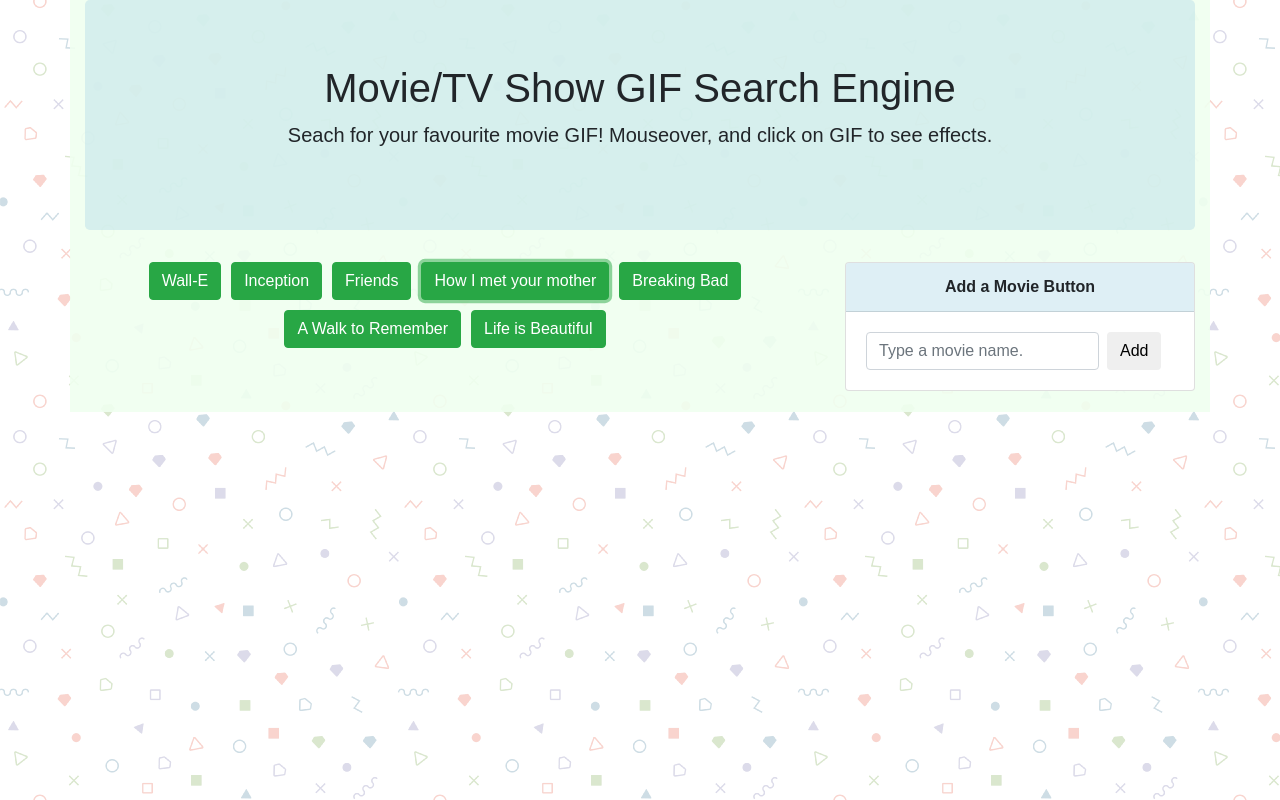
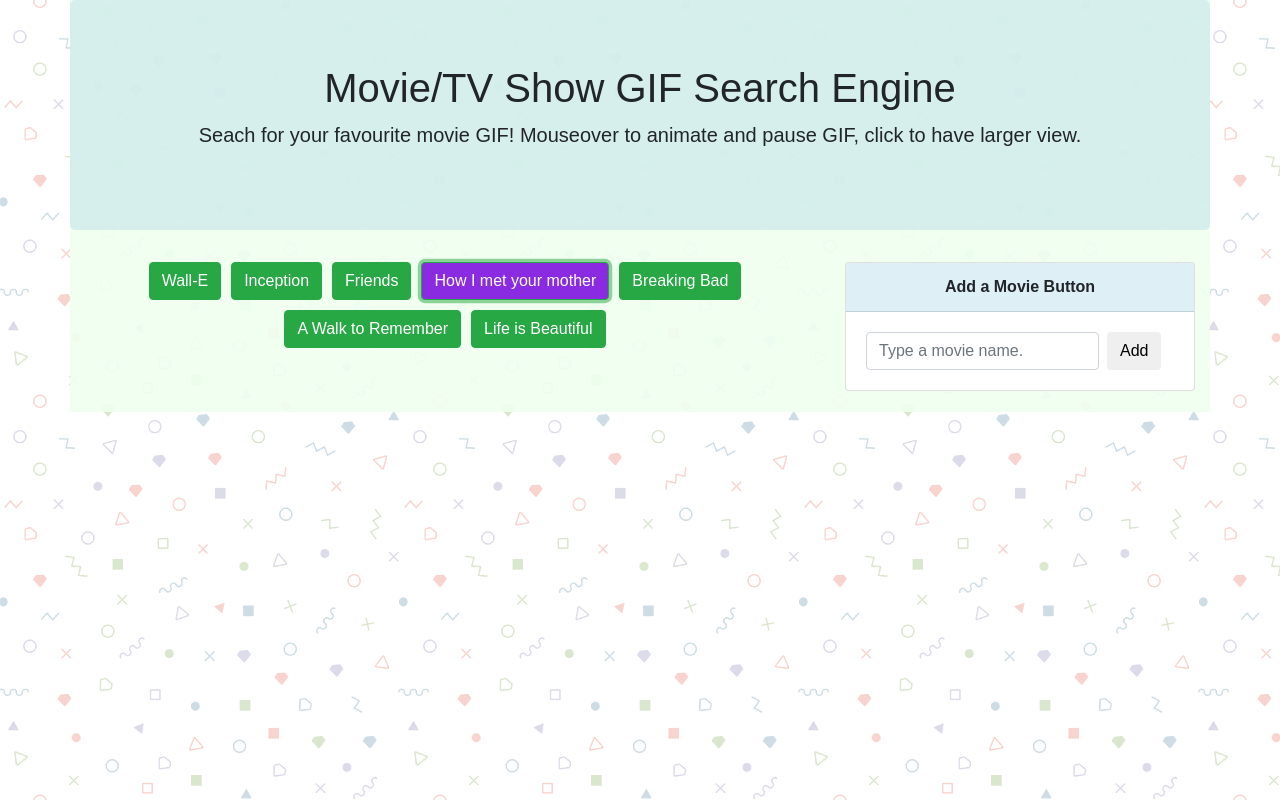
Before and after one commit to farha-neu/GifTastic, a plain HTML site: page index.html in a window 1280 px wide. Both pictures are taken after a click on the button "How I met your mother". Drawn offline with nearby package versions, Linux system fonts and the light colour scheme; no server answers; a web font is replaced by a local one.

Commit message:
active buttons color

```diff
--- a/assets/css/style.css
+++ b/assets/css/style.css
@@ -17,7 +17,10 @@ body{
 .jumbotron,.card-header,.img-thumbnail{
   background: rgb(173,216,230,0.4);
 }
-
+.jumbo .col-md-12{
+  margin: 0;
+  padding: 0;
+}
 button{
   margin-right:10px;
   margin-bottom:10px;
@@ -54,8 +57,6 @@ button{
   text-align: center;
 }
 
-
-
 .caption{
   margin-top:5px;
 }
@@ -68,3 +69,11 @@ button{
   float: right;
   color: black;
 }
+
+.color-change{
+  background: blueviolet;
+}
+
+.btn.btn-success:focus{
+  background: blueviolet;
+}
--- a/assets/javascript/app.js
+++ b/assets/javascript/app.js
@@ -21,7 +21,9 @@ function renderMovieButtons(){
 
 function displayGif(){
 
-
+    console.log($(this));
+    $(".movie-btn").removeClass("color-change");
+    $(this).addClass("color-change");
     var movie = $(this).attr("data-movie");
     // var qURL = "https://www.omdbapi.com/?t=" + movie + "&y=&plot=short&apikey=trilogy";
 
@@ -56,6 +58,7 @@ function displayGif(){
             }).then(function(response){
 
                 $("#movies-view").empty();
+
 
                 console.log(response);
                 for(var i = 0; i < limit;i++){
@@ -96,7 +99,7 @@ function displayGif(){
 renderMovieButtons();
 
 
-$(document).on("click",".movie-btn",displayGif);
+$("#buttons-view").on("click",".movie-btn",displayGif);
 
 $("#add-movie").on("click",function(event){
     event.preventDefault();
--- a/index.html
+++ b/index.html
@@ -17,11 +17,11 @@
 <body>
 
   <div class="container">
-    <div class="row">
+    <div class="row jumbo">
        <div class="col-md-12">
           <div class="jumbotron">
               <h1>Movie/TV Show GIF Search Engine</h1>
-              <p class="lead">Seach for your favourite movie GIF! Mouseover, and click on GIF to see effects.</p>
+              <p class="lead">Seach for your favourite movie GIF! Mouseover to animate and pause GIF, click to have larger view.</p>
             </div>
        </div>
     </div>
```
